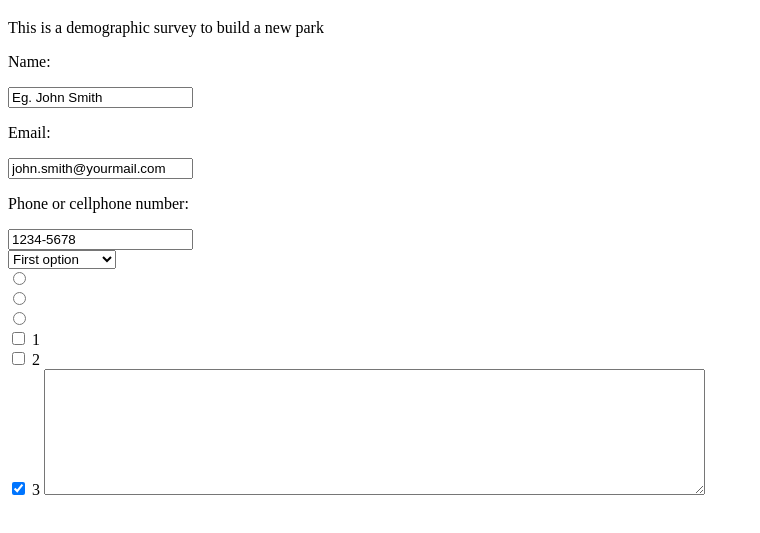
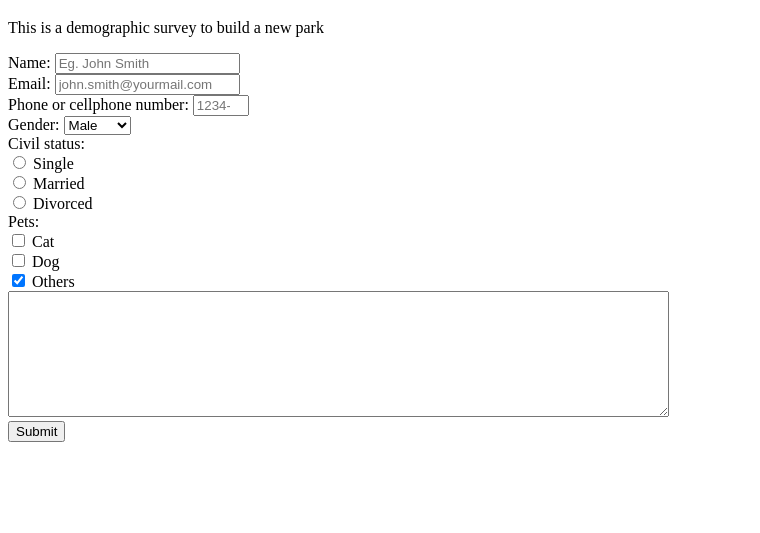
Before and after one commit to luis-novoa/collaborative-christian-luis, a plain HTML site: page index.html in a window 1280 px wide. Shown: the part 61-594 px from the top of the page, without its empty margins (0-760 px from the left). Drawn offline with Linux system fonts and the light colour scheme.

Commit message:
Last step completed and additional info added

```diff
--- a/index.html
+++ b/index.html
@@ -10,25 +10,28 @@
     <h1 id="title">Survey Form</h1>
     <p id="description">This is a demographic survey to build a new park</p>
     <form id="survey-form">
-      <p id="name-label">Name:</p>
-        <input id="name" type="text" value="Eg. John Smith">
-      <p id="email-label">Email:</p>
-        <input id="email" type="email" oninvalid="alert('Invalid email')" required value="john.smith@yourmail.com">
-      <p id="number-label">Phone or cellphone number:</p>
-        <input id="number" type="tel" oninvalid="alert('Invalid number')" required min="7" max="10" value="1234-5678"> <br>
+      <label id="name-label">Name:</label>
+        <input id="name" type="text" placeholder="Eg. John Smith" required> <br>
+      <label id="email-label">Email:</label>
+        <input id="email" type="email" oninvalid="alert('Invalid email')" required placeholder="john.smith@yourmail.com"> <br>
+      <label id="number-label">Phone or cellphone number:</label>
+        <input id="number" type="number" oninvalid="alert('Invalid number')" required min="7" max="10" placeholder="1234-5678"> <br>
+      <label id = "gender">Gender:</label>
       <select id="dropdown">
-        <option value="firstOne">First option</option>
-        <option value="secondOne">Second option</option>
+        <option value="male">Male</option>
+        <option value="female">Female</option>
+        <option value="other">Other</option>
       </select> <br>
-      <input type="radio" name="oneOption" value="firstRadio"> <br>
-      <input type="radio" name="oneOption" value="secondRadio"> <br>
-      <input type="radio" name="oneOption" value="thirdRadio"> <br>
-
-      <input type="checkbox" name="Option1" value="1"> 1 <br>
-      <input type="checkbox" name="Option2" value="2"> 2 <br>
-      <input type="checkbox" name="Option3" value="2" checked> 3
-
-      <textarea name="textarea" rows="8" cols="80"></textarea>
+      <label id = "civilStatus">Civil status:</label> <br>
+      <input type="radio" name="oneOption" value="firstRadio"> Single <br>
+      <input type="radio" name="oneOption" value="secondRadio"> Married<br>
+      <input type="radio" name="oneOption" value="thirdRadio"> Divorced<br>
+      <label id = "civilStatus">Pets:</label> <br>
+      <input type="checkbox" name="Option1" value="cat"> Cat <br>
+      <input type="checkbox" name="Option2" value="dog"> Dog <br>
+      <input type="checkbox" name="Option3" value="other" checked> Others <br>
+      <textarea name="textarea" rows="8" cols="80"></textarea> <br>
+      <input type="submit" id="submit">
     </form>
     <script src="https://cdn.freecodecamp.org/testable-projects-fcc/v1/bundle.js"></script>
 
```
